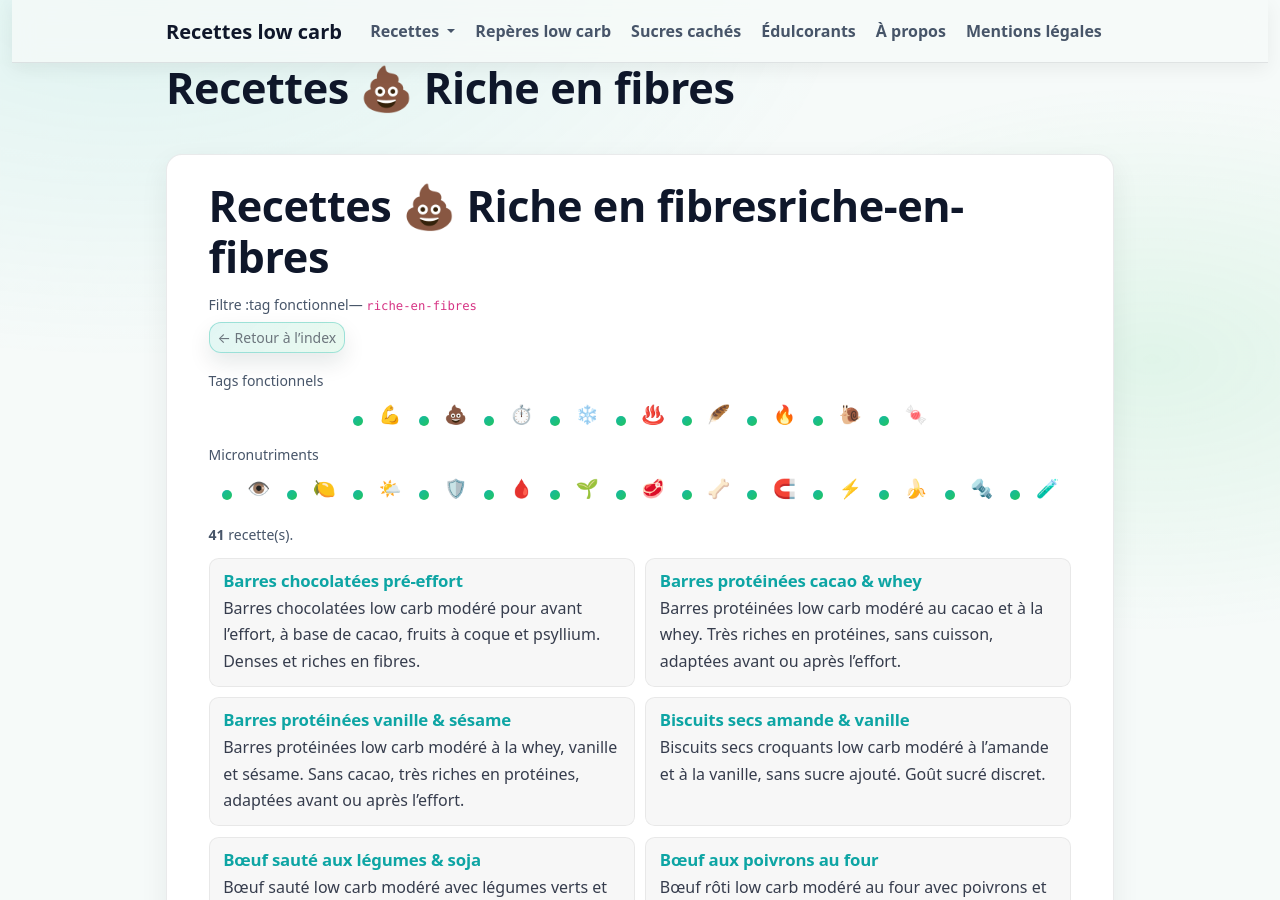
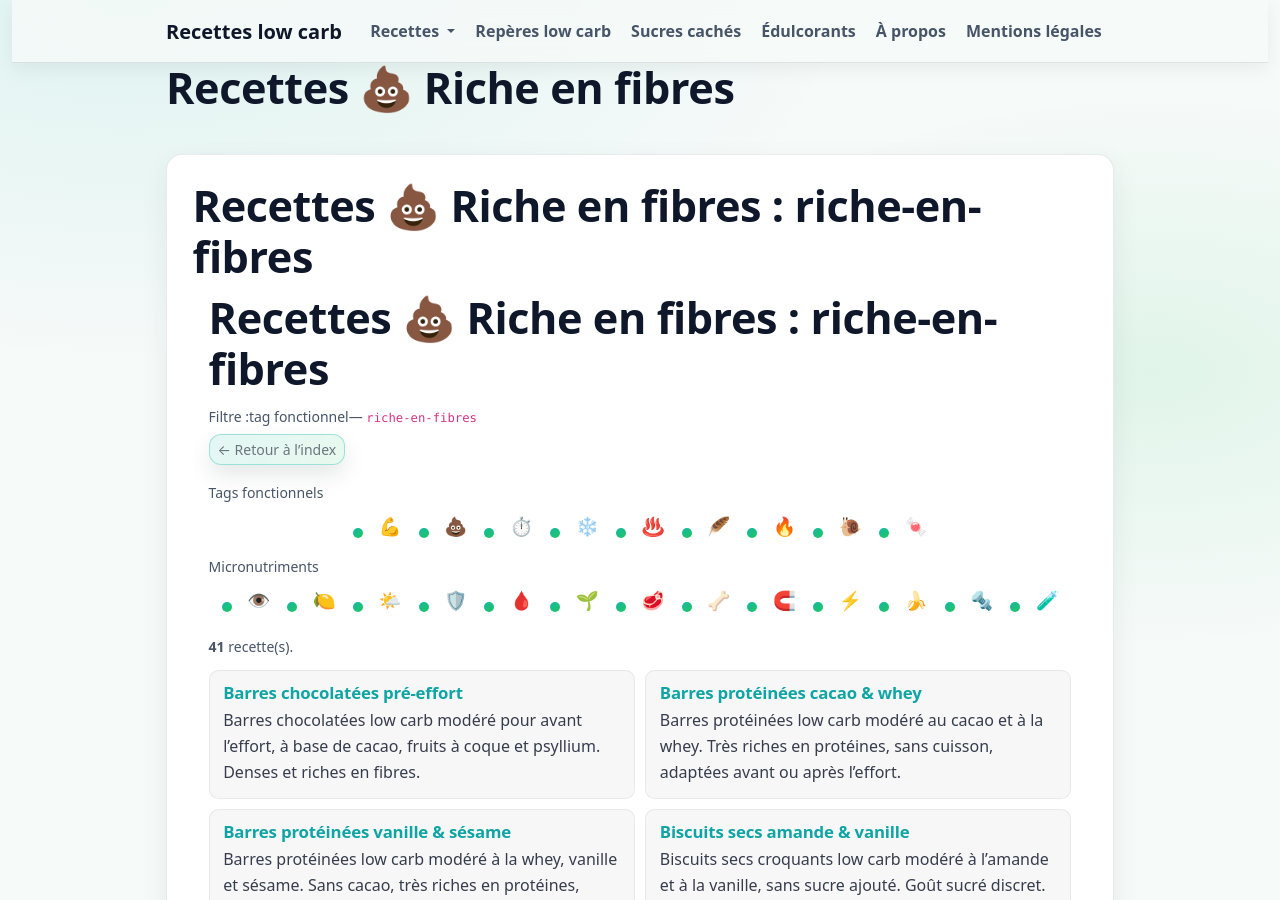
Before and after one commit to laurie-boissay/laurie-boissay.github.io, a Jekyll site: the page built from tags/riche-en-fibres/index.html, in a window 1280 px wide and 900 px high. Built offline with Jekyll 4.4.1, drawn with Linux system fonts in a browser that asks for light colours.

Commit message:
suppression des doublons à l'affichage

```diff
--- a/_layouts/page.html
+++ b/_layouts/page.html
@@ -26,6 +26,13 @@
   <main class="site-main">
     <div class="site-container">
       <div class="content-surface">
+        {%- assign page_title = page.filter_title | default: "Recettes" -%}
+        {%- if page.filter_id %}
+          {%- assign page_title = page_title | append: " : " | append: page.filter_id -%}
+        {%- endif -%}
+        <!-- Affichage du titre -->
+        <h1>{{ page_title }}</h1>
+
         {{ content }}
       </div>
     </div>
--- a/_layouts/tag-index.html
+++ b/_layouts/tag-index.html
@@ -11,7 +11,10 @@ layout: page
   - page.filter_title: titre humain (optionnel)
 {%- endcomment -%}
 
-{%- assign page_title = page.filter_title | default: "Recettes : " | append: page.filter_id -%}
+{%- assign page_title = page.filter_title | default: "Recettes" -%}
+{%- if page.filter_id %}
+  {%- assign page_title = page_title | append: " : " | append: page.filter_id -%}
+{%- endif -%}
 
 <section class="site-container" id="tag-index">
 
```
